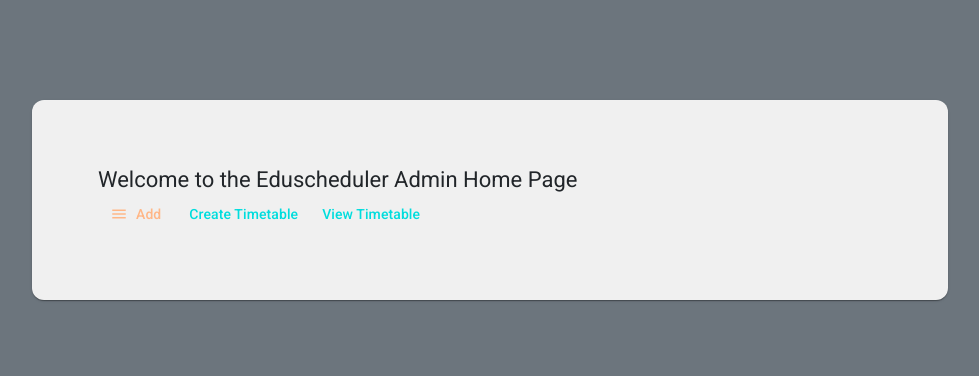
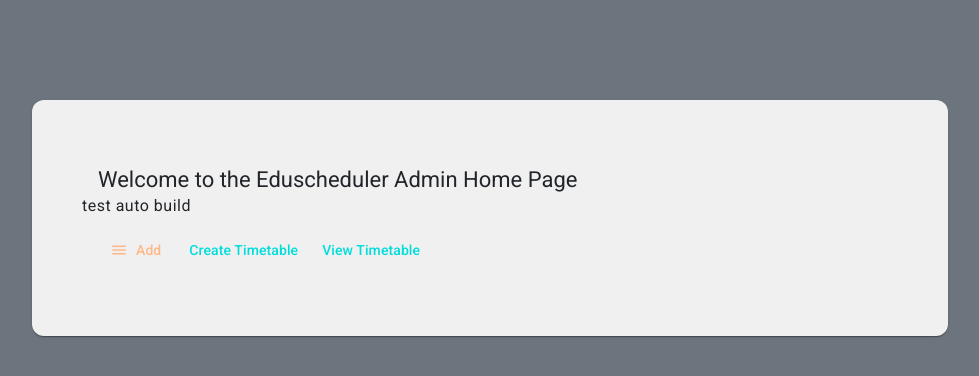
Before and after one commit to MohammadTabbaby/eds-front-end, an Angular app: page /home in a window 1280 px wide. Shown: the top 376 px of the page, without its empty margins (150-1129 px from the left). Built offline with nearby package versions, Linux system fonts and the light colour scheme; sample sign-in values are in the browser's storage.

Commit message:
autobuild test

```diff
--- a/src/app/home/home.component.html
+++ b/src/app/home/home.component.html
@@ -4,7 +4,7 @@
     <mat-card-header>
       <mat-card-title>Welcome to the Eduscheduler Admin Home Page</mat-card-title>
     </mat-card-header>
-
+    <p>test auto build</p>
     <mat-card-content>
       <div class="menu">
         <button mat-button color="accent" [matMenuTriggerFor]="appMenu">
```
